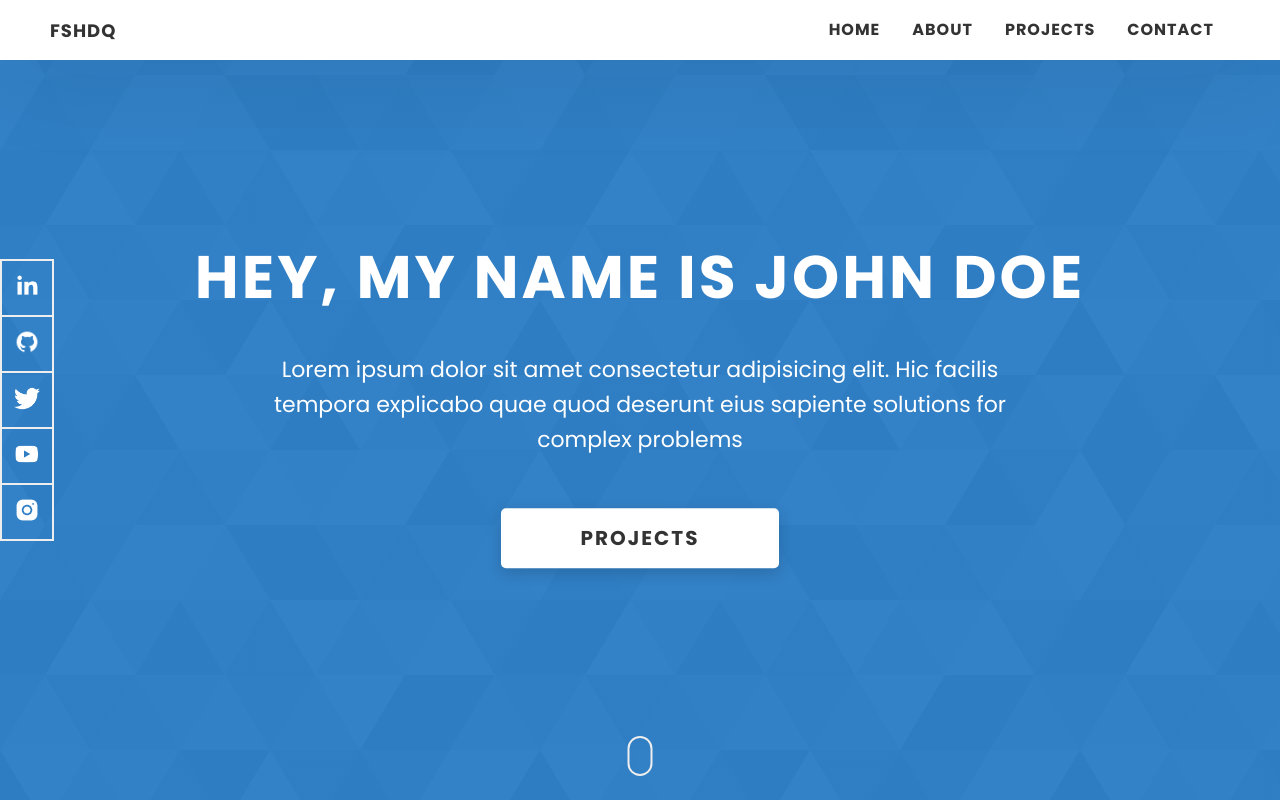
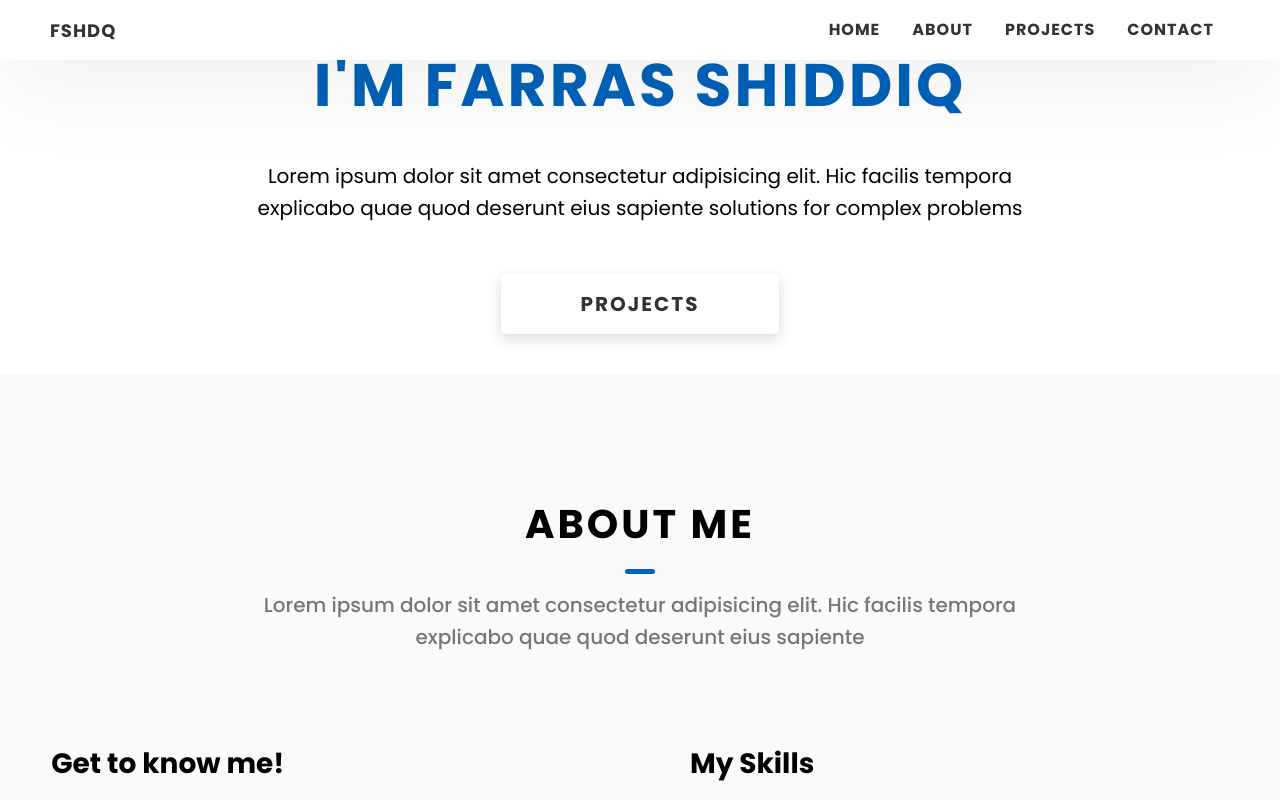
Before and after one commit to fshdq/portofolio-dicoding-bdpw, a website: page index.html in a window 1280 px wide. Shown: the top 800 px of the page. Drawn offline with Linux system fonts and the light colour scheme.

Commit message:
layouting

```diff
--- a/css/style.css
+++ b/css/style.css
@@ -221,8 +221,18 @@ textarea {
   width: 100%;
   line-height: 1.6;
 }
-@media only screen and (max-width: 37.5em) {
+.text-black {
+  color: #000000;
+  font-size: 2.2rem;
+  text-align: center;
+  width: 100%;
+  line-height: 1.6;
+}
+@media (min-width: 1024px) {
   .text-primary {
+    font-size: 2rem;
+  }
+  .text-black {
     font-size: 2rem;
   }
 }
@@ -232,81 +242,34 @@ textarea {
 }
 
 .home-hero {
-  color: #fff;
-  background: linear-gradient(
-      to right,
-      rgba(0, 98, 185, 0.8),
-      rgba(0, 98, 185, 0.8)
-    ),
-    url(../../assets/svg/common-bg.svg);
-  background-position: center;
+  color: #0062b9;
+  display: flex;
+  flex-direction: column;
+  justify-content: center;
   height: 100vh;
   min-height: 80rem;
   max-height: 120rem;
-  position: relative;
+  width: 100%;
+  padding: 4rem 1.5rem 4rem 1.5rem;
 }
-@media only screen and (max-width: 37.5em) {
+
+@media (min-width: 1024px) {
   .home-hero {
     height: unset;
     min-height: unset;
   }
 }
-.home-hero__socials {
-  position: absolute;
-  top: 50%;
-  border: 2px solid #eee;
-  border-left: 2px solid #eee;
-  transform: translateY(-50%);
+
+.home-hero__content {
+  display: flex;
+  flex-direction: column;
+  align-items: center;
 }
-@media only screen and (max-width: 56.25em) {
-  .home-hero__socials {
-    display: none;
-  }
-}
-.home-hero__mouse-scroll-cont {
-  position: absolute;
-  bottom: 3%;
-  left: 50%;
-  transform: translateX(-50%);
-}
-@media only screen and (max-width: 37.5em) {
-  .home-hero__mouse-scroll-cont {
-    display: none;
-  }
-}
-.home-hero__social {
-  width: 5rem;
-}
-.home-hero__social-icon-link {
-  width: 100%;
-  display: block;
-  padding: 1.2rem;
-  border-bottom: 2px solid #eee;
-  transition: background 0.3s;
-}
-.home-hero__social-icon-link:hover {
-  background: rgba(255, 255, 255, 0.1);
-}
-.home-hero__social-icon-link--bd-none {
-  border-bottom: 0;
-}
-.home-hero__social-icon {
-  width: 100%;
-}
-.home-hero__content {
-  position: absolute;
-  top: 50%;
-  left: 50%;
-  transform: translate(-50%, -50%);
-  max-width: 90rem;
-  width: 92%;
-}
-@media only screen and (max-width: 37.5em) {
+
+@media (min-width: 1024px) {
   .home-hero__content {
-    padding: 19rem 0 13rem 0;
-    margin: auto;
-    position: static;
-    transform: translate(0, 0);
+    display: flex;
+    flex-direction: column;
   }
 }
 .home-hero__info {
--- a/index.html
+++ b/index.html
@@ -67,11 +67,12 @@
 			</div>
 		</nav>
 	</header>
+	<main>
 		<section class="home-hero">
 			<div class="home-hero__content">
-			<h1 class="heading-primary">Hey, My name is John Doe</h1>
+				<h1 class="heading-primary">I'm Farras Shiddiq</h1>
 				<div class="home-hero__info">
-				<p class="text-primary">
+					<p class="text-black">
 						Lorem ipsum dolor sit amet consectetur adipisicing elit. Hic facilis
 						tempora explicabo quae quod deserunt eius sapiente solutions for
 						complex problems
@@ -80,36 +81,6 @@
 				<div class="home-hero__cta">
 					<a href="./#projects" class="btn btn--bg">Projects</a>
 				</div>
-		</div>
-		<div class="home-hero__socials">
-			<div class="home-hero__social">
-				<a href="#" class="home-hero__social-icon-link">
-					<img src="./assets/png/linkedin-ico.png" alt="icon" class="home-hero__social-icon" />
-				</a>
-			</div>
-			<div class="home-hero__social">
-				<a href="#" class="home-hero__social-icon-link">
-					<img src="./assets/png/github-ico.png" alt="icon" class="home-hero__social-icon" />
-				</a>
-			</div>
-			<div class="home-hero__social">
-				<a href="#" class="home-hero__social-icon-link">
-					<img src="./assets/png/twitter-ico.png" alt="icon" class="home-hero__social-icon" />
-				</a>
-			</div>
-			<div class="home-hero__social">
-				<a href="#" class="home-hero__social-icon-link">
-					<img src="./assets/png/yt-ico.png" alt="icon" class="home-hero__social-icon" />
-				</a>
-			</div>
-			<div class="home-hero__social">
-				<a href="#" class="home-hero__social-icon-link home-hero__social-icon-link--bd-none">
-					<img src="./assets/png/insta-ico.png" alt="icon" class="home-hero__social-icon" />
-				</a>
-			</div>
-		</div>
-		<div class="home-hero__mouse-scroll-cont">
-			<div class="mouse"></div>
 			</div>
 		</section>
 		<section id="about" class="about sec-pad">
@@ -260,6 +231,8 @@
 				</div>
 			</div>
 		</section>
+	</main>
+
 	<footer class="main-footer">
 		<div class="main-container">
 			<div class="main-footer__upper">
```
Also changed, not shown: assets/svg/hero.svg (added), 1 other file. Lines whose indentation alone changed are shown as unchanged.
